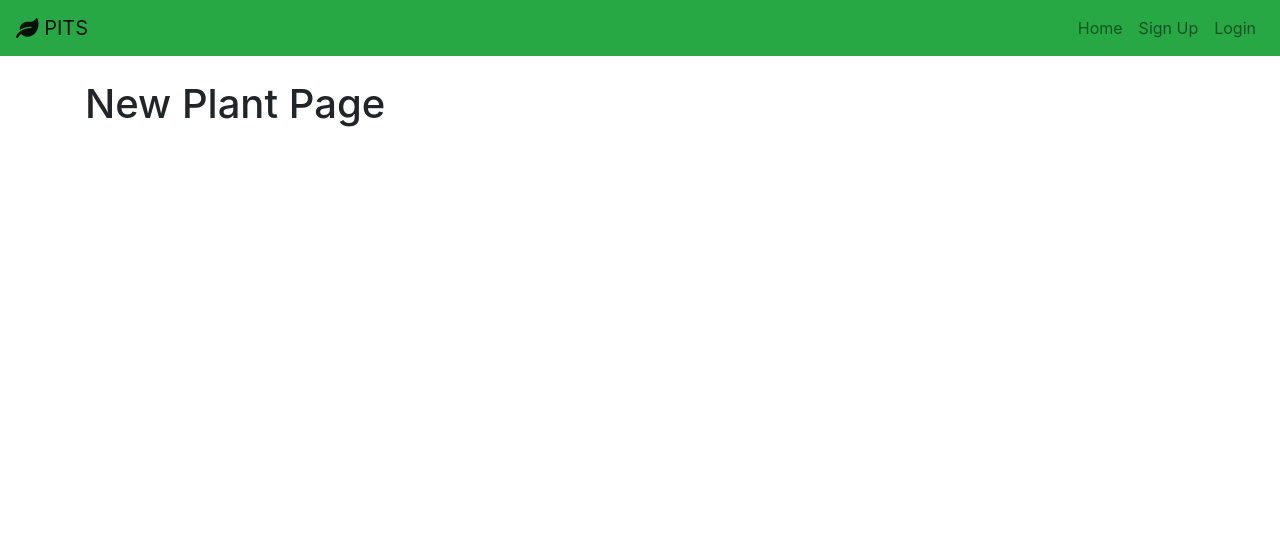
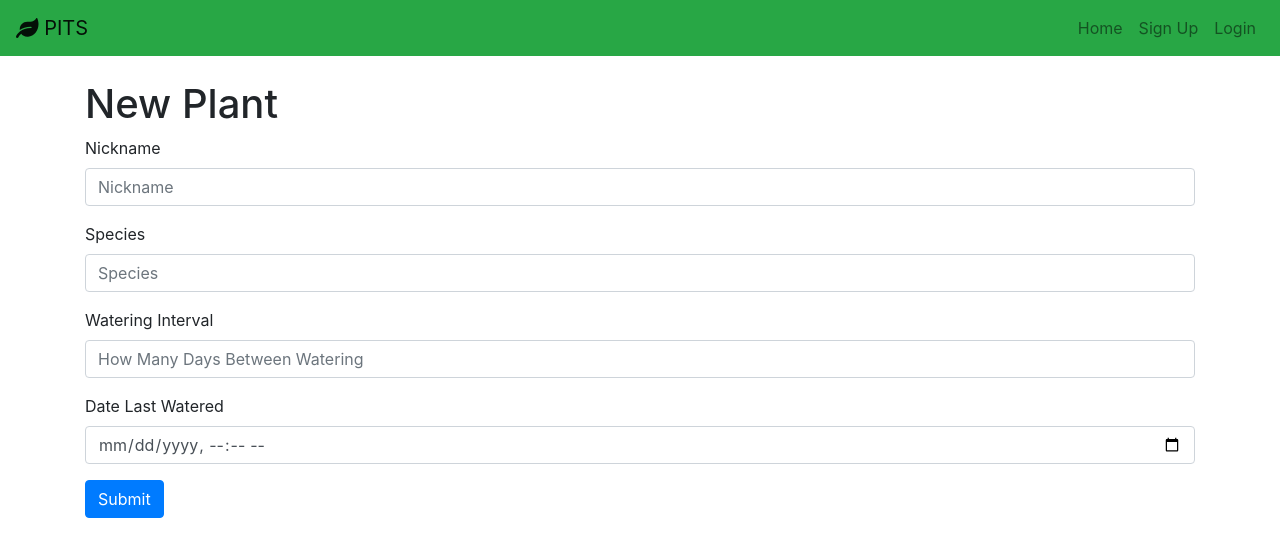
Before and after one commit to montal95/pits-frontend, a React (Create React App) app: page /plants/new in a window 1280 px wide. Shown: the top 556 px of the page. Built offline with nearby package versions, Linux system fonts and the light colour scheme.

Commit message:
delete button working on show page

```diff
--- a/src/actions/plants.js
+++ b/src/actions/plants.js
@@ -1,3 +1,5 @@
+const URL = "http://localhost:3000/api/v1/plants";
+
 export const getPlants = (userId) => {
   return async function (dispatch) {
     const reqObj = {
@@ -6,7 +8,7 @@ export const getPlants = (userId) => {
         id: `${userId}`,
       },
     };
-    const res = await fetch("http://localhost:3000/api/v1/plants", reqObj);
+    const res = await fetch(URL, reqObj);
     const data = await res.json();
     return dispatch({
       type: "GET_PLANTS",
@@ -18,7 +20,7 @@ export const getPlants = (userId) => {
 export const waterPlant = (plant) => {
   return async function (dispatch) {
     console.log("waterPlant action");
-    const url = `http://localhost:3000/api/v1/plants/${plant.id}`;
+    const url = `${URL}/${plant.id}`;
     const reqObj = {
       method: "PATCH",
       headers: {
@@ -42,3 +44,37 @@ export const waterPlant = (plant) => {
     }
   };
 };
+
+export const addNewPlant = (plant, userId) => {
+  return async function (dispatch) {
+    const reqObj = {
+      method: "POST",
+      headers: {
+        "Content-Type": "application/json",
+        id: userId,
+      },
+      body: JSON.stringify(plant),
+    };
+    const res = await fetch(URL, reqObj);
+    const newPlant = await res.json();
+    if (res.status === 200) {
+      return dispatch({
+        type: "NEW_PLANT",
+        data: newPlant,
+      });
+    }
+  };
+};
+
+export const deletePlant = (id, history) => {
+  return async function (dispatch) {
+    const res = await fetch(`${URL}/${id}`, { method: "DELETE" });
+    if (res.status === 200) {
+      history.push("/dashboard");
+      return dispatch({
+        type: "DELETE_PLANT",
+        data: id,
+      });
+    }
+  };
+};
--- a/src/components/PlantCard.js
+++ b/src/components/PlantCard.js
@@ -18,7 +18,7 @@ const PlantCard = ({ plant, waterPlant }) => {
   };
 
   return (
-    <Card bg={"success"}>
+    <Card bg={"success"} style={{ flex: 1 }} className="box">
       <Card.Body>
         <Card.Title>{plant.nickname}</Card.Title>
 
--- a/src/pages/Dashboard.js
+++ b/src/pages/Dashboard.js
@@ -1,7 +1,7 @@
 import React, { Component } from "react";
 import { getPlants } from "../actions/plants";
 import { connect } from "react-redux";
-import { CardGroup } from "react-bootstrap";
+import { CardDeck } from "react-bootstrap";
 import PlantCard from "../components/PlantCard";
 
 class Dashboard extends Component {
@@ -28,7 +28,7 @@ class Dashboard extends Component {
     return (
       <div>
         <h1>Dashboard</h1>
-        <CardGroup>{plantCards}</CardGroup>
+        <CardDeck className="grid">{plantCards}</CardDeck>
       </div>
     );
   }
--- a/src/pages/PlantNew.js
+++ b/src/pages/PlantNew.js
@@ -1,13 +1,86 @@
-import React, { Component } from "react";
+import React, { useState } from "react";
+import { Form, Button } from "react-bootstrap";
+import { connect } from "react-redux";
+import { addNewPlant } from "../actions/plants";
+import { useHistory } from "react-router-dom";
 
-class PlantNew extends Component {
-  render() {
-    return (
-      <div>
-        <h1>New Plant Page</h1>
-      </div>
-    );
-  }
-}
+const PlantNew = (props) => {
+  const [nickname, setNickname] = useState("");
+  const [plantSpecies, setPlantSpecies] = useState("");
+  const [wateringInterval, setWateringInterval] = useState("");
+  const [lastWatered, setLastWatered] = useState("");
+  const history = useHistory();
 
-export default PlantNew;
+  const newPlant = {
+    nickname: nickname,
+    plant_species: plantSpecies,
+    watering_interval: parseInt(wateringInterval),
+    last_watered: new Date(lastWatered).toJSON(),
+  };
+
+  const clickHandler = () => {
+    props.addNewPlant(newPlant, props.auth.id);
+    history.push(`/plants/${props.plants[props.plants.length - 1].id}`);
+  };
+
+  return (
+    <div id="new-plant-div">
+      <h1>New Plant</h1>
+      <Form>
+        <Form.Group>
+          <Form.Label>Nickname</Form.Label>
+          <Form.Control
+            type="text"
+            placeholder="Nickname"
+            value={nickname}
+            onChange={(e) => setNickname(e.target.value)}
+          />
+        </Form.Group>
+        <Form.Group>
+          <Form.Label>Species</Form.Label>
+          <Form.Control
+            type="text"
+            placeholder="Species"
+            value={plantSpecies}
+            onChange={(e) => setPlantSpecies(e.target.value)}
+          />
+        </Form.Group>
+        <Form.Group>
+          <Form.Label>Watering Interval</Form.Label>
+          <Form.Control
+            type="number"
+            placeholder="How Many Days Between Watering"
+            value={wateringInterval}
+            onChange={(e) => setWateringInterval(e.target.value)}
+            step="1"
+            min="0"
+          />
+        </Form.Group>
+        <Form.Group>
+          <Form.Label>Date Last Watered</Form.Label>
+          <Form.Control
+            type="datetime-local"
+            value={lastWatered}
+            onChange={(e) => setLastWatered(e.target.value)}
+          />
+        </Form.Group>
+        <Button variant="primary" onClick={clickHandler}>
+          Submit
+        </Button>
+      </Form>
+    </div>
+  );
+};
+
+const mapStateToProps = (state) => {
+  return {
+    auth: state.auth,
+    plants: state.plants,
+  };
+};
+
+const mapDispatchToProps = {
+  addNewPlant,
+};
+
+export default connect(mapStateToProps, mapDispatchToProps)(PlantNew);
--- a/src/pages/PlantShow.js
+++ b/src/pages/PlantShow.js
@@ -3,14 +3,16 @@ import { Jumbotron, Button } from "react-bootstrap";
 import { useLocation } from "react-router-dom";
 import { connect } from "react-redux";
 import { calcDaysUntil } from "../helpers/index";
-import { waterPlant } from "../actions/plants";
+import { waterPlant, deletePlant } from "../actions/plants";
 import { FontAwesomeIcon } from "@fortawesome/react-fontawesome";
-import { faTint } from "@fortawesome/free-solid-svg-icons";
+import { faTint, faTrash } from "@fortawesome/free-solid-svg-icons";
+import { useHistory } from "react-router-dom";
 
 const PlantShow = (props) => {
   const location = useLocation();
   const id = parseInt(location.pathname.split("/")[2]);
   const plant = props.plants.find((plant) => plant.id === id);
+  const history = useHistory();
   const date = new Date(plant.last_watered);
   const daysUntilWatering = calcDaysUntil(date, plant.watering_interval);
   const daysUntilColor = daysUntilWatering <= 1 ? "text-danger" : "";
@@ -19,6 +21,10 @@ const PlantShow = (props) => {
     const newDate = new Date().toJSON();
     const updatedPlant = { ...plant, last_watered: newDate };
     props.waterPlant(updatedPlant);
+  };
+
+  const deletePlantClick = () => {
+    props.deletePlant(id, history);
   };
 
   return (
@@ -40,8 +46,15 @@ const PlantShow = (props) => {
         <Button variant="primary" className="mr-2" onClick={waterPlantClick}>
           Water now <FontAwesomeIcon icon={faTint} />
         </Button>
-        <Button variant="secondary" href={`/plants/edit/${id}`}>
+        <Button
+          variant="secondary"
+          className="mr-2"
+          href={`/plants/edit/${id}`}
+        >
           Edit
+        </Button>
+        <Button variant="danger" onClick={deletePlantClick}>
+          Delete <FontAwesomeIcon icon={faTrash} />
         </Button>
       </p>
     </Jumbotron>
@@ -54,6 +67,6 @@ const mapStateToProps = (state) => {
   };
 };
 
-const mapDispatchToProps = { waterPlant };
+const mapDispatchToProps = { waterPlant, deletePlant };
 
 export default connect(mapStateToProps, mapDispatchToProps)(PlantShow);
--- a/src/reducers/plants.js
+++ b/src/reducers/plants.js
@@ -7,7 +7,10 @@ export function plantsReducer(state = [], action) {
       return state.map((plant) =>
         plant.id === data.id ? (plant = data) : plant
       );
-
+    case "NEW_PLANT":
+      return [...state, data];
+    case "DELETE_PLANT":
+      return state.map((plant) => (plant.id !== data ? true : false));
     default:
       return state;
   }
```
